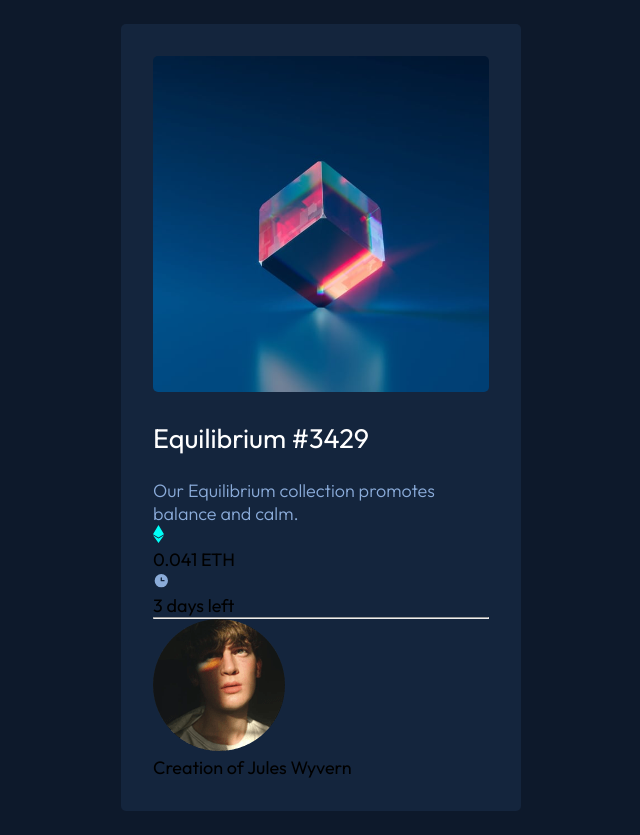
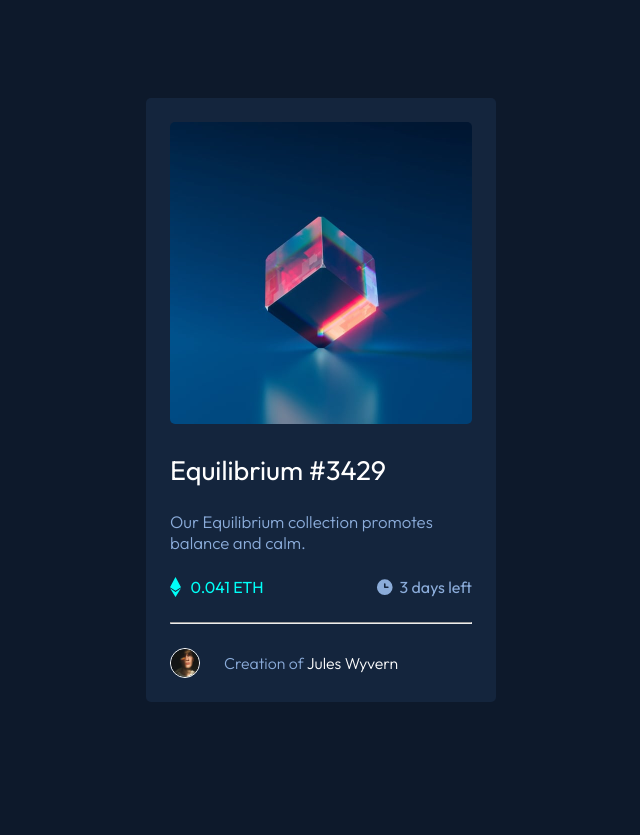
Before and after one commit to louffy007/nft-preview-card-component-main-grid-solution, a plain HTML site: page index.html in a window 1280 px wide. Shown: the whole page, without its empty margins (319-959 px from the left). After the commit the page ends 800 px from the top, so only its background shows below. Drawn offline with Linux system fonts and the light colour scheme.

Commit message:
final version

```diff
--- a/index.html
+++ b/index.html
@@ -16,19 +16,24 @@
   <body>
     <main>
       <section class="equilibrium">
+        <img class="eye" src="images/icon-view.svg" alt="eye" />
         <img src="images/image-equilibrium.jpg" alt="image equilibrium" />
       </section>
       <section>
         <h1>Equilibrium #3429</h1>
-        <p class="decription">Our Equilibrium collection promotes balance and calm.</p>
-        <article>
-          <img src="images/icon-ethereum.svg" alt="icon ethereum" />
-          <p>0.041 ETH</p>
-        </article>
-        <article>
-          <img src="images/icon-clock.svg" alt="icon clock" />
-          <p>3 days left</p>
-        </article>
+        <p class="decription">
+          Our Equilibrium collection promotes balance and calm.
+        </p>
+        <div class="eth-clock">
+          <article class="flex-eth">
+            <img src="images/icon-ethereum.svg" alt="icon ethereum" />
+            <p class="eth">0.041 ETH</p>
+          </article>
+          <article class="clock">
+            <img src="images/icon-clock.svg" alt="icon clock" />
+            <p>3 days left</p>
+          </article>
+        </div>
         <hr />
         <footer>
           <img src="images/image-avatar.png" alt="profile avatar" />
--- a/style.css
+++ b/style.css
@@ -22,22 +22,116 @@ body {
   min-height: 100vh;
 }
 main {
-  width: 400px;
+  width: 350px;
   background-color: var(--very-dark-blue-card-bg);
   border-radius: 5px;
   margin: 1.5rem;
-  padding: 2rem;
+  padding: 1.5rem;
+}
+.equilibrium {
+  position: relative;
+  width: 100%;
+}
+.equilibrium::before {
+  content: "";
+  position: absolute;
+  top: 0;
+  left: 0;
+  width: 100%;
+  height: 100%;
+  background-color: var(--cyan);
+  border-radius: 5px;
+  opacity: 0;
+  transition: opacity 0.3s ease-in-out;
+  cursor: pointer;
+}
+.equilibrium:hover::before {
+  opacity: 1;
 }
 .equilibrium img {
+  cursor: pointer;
   width: 100%;
+  height: auto;
   border-radius: 5px;
 }
+.equilibrium .eye {
+  opacity: 0;
+  position: absolute;
+  width: 50px;
+  height: 50px;
+  top: 50%;
+  left: 50%;
+  transform: translate(-50%, -50%);
+  transition: opacity 0.3s ease-in-out;
+}
+.equilibrium:hover .eye {
+  opacity: 1;
+}
+
 h1 {
+  cursor: pointer;
   font-weight: 400;
   margin: 1.5rem 0;
   color: var(--white);
+  transition: color 0.5s ease;
+}
+h1:hover {
+  color: var(--cyan);
 }
 .decription {
   font-weight: 300;
+  font-size: 1.05rem;
+  color: var(--soft-blue);
+  margin-bottom: 1.5rem;
+}
+.eth-clock {
+  display: flex;
+  justify-content: space-between;
+  align-items: center;
+  font-size: 1rem;
+  margin-bottom: 1.6rem;
+}
+.flex-eth {
+  display: flex;
+  gap: 0.6rem;
+}
+.eth {
+  color: var(--cyan);
+}
+.clock {
+  display: flex;
+  align-items: center;
+  gap: 0.3rem;
   color: var(--soft-blue);
 }
+.clock img {
+  width: 20px;
+  height: 20px;
+  text-align: center;
+}
+footer {
+  margin-top: 1.5rem;
+  display: flex;
+  align-items: center;
+  gap: 1.5rem;
+}
+footer img {
+  width: 30px;
+  height: 30px;
+  border: 1px solid white;
+  border-radius: 50px;
+}
+footer p {
+  font-weight: 300;
+  font-size: 0.99rem;
+  color: var(--soft-blue);
+}
+footer span {
+  color: var(--white);
+}
+
+@media (max-width: 375px) {
+  main {
+    width: 90%;
+  }
+}
```
